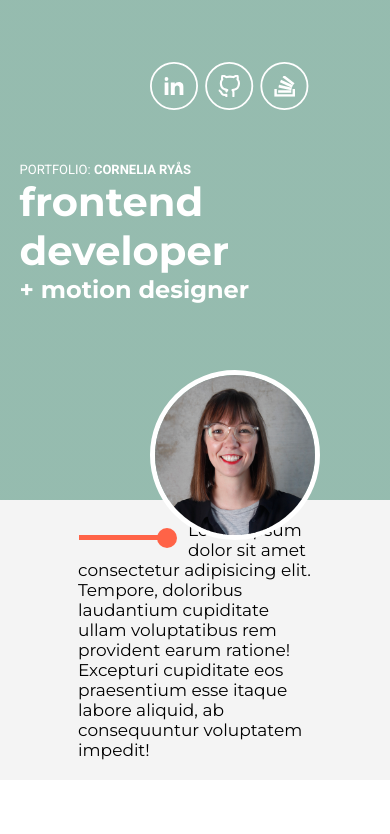
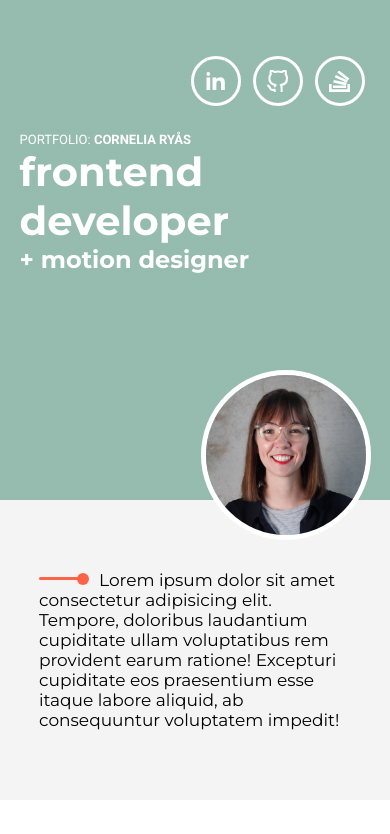
Before and after one commit to Corneliaryas/portfolio, a plain HTML site: page index.html in a window 390 px wide. Shown: the top 834 px of the page. Drawn offline with Linux system fonts and the light colour scheme.

Commit message:
Resposive fixes

```diff
--- a/style.css
+++ b/style.css
@@ -105,6 +105,7 @@ h3 {
     color: rgb(233, 94, 84);
     font-weight: 700;
     text-transform: uppercase;
+    margin-bottom: 10px;
 }
 
 p {
@@ -160,6 +161,7 @@ section {
     display: block;
     padding: 0;
     width: 60%;
+    margin: 50px 0;
 }
 
 .summary-container p {
@@ -183,6 +185,7 @@ section {
     width: 80px;
     height: 5px;
     background-color: tomato;
+    border-radius: 5px;
 }
 
 .circle {
@@ -372,15 +375,25 @@ footer p {
     }
 
     .profile-pic {
-    width: 160px;
-    height: 160px;
+        width: 160px;
+        height: 160px;
+        right: 5%;
     }
 
     .links {
         min-height: auto;
         padding-top: 50px;
         margin-bottom: 20px;
-        width: 100%;
+        width: 90%;
+        /* transform: scale(0.6); */
+    }
+
+    .some {
+        width: 50px;
+        height: 50px;
+    }
+
+    .some img {
         transform: scale(0.6);
     }
 
@@ -414,6 +427,26 @@ footer p {
         padding: 20px 0;
     }
 
+    .summary-container {
+        width: 80%;
+    }
+
+    .summary-symbol {
+        shape-outside: inset(0px 0px 0px 0px);
+        width: 50px;
+        height: 17px;
+    }
+
+    .circle {
+        width: 12px;
+        height: 12px;
+    }
+
+    .line {
+        width: 40px;
+        height: 3px;
+    }
+
     .project {
         width: 303px;
     }
@@ -434,11 +467,11 @@ footer p {
     }
 
     .skills-section div {
-        width: 100%;
+        width: 90%;
     }
 
     ul{
-        font-size: 17px;
+        font-size: 15px;
     }
 
     .more-links {
```
